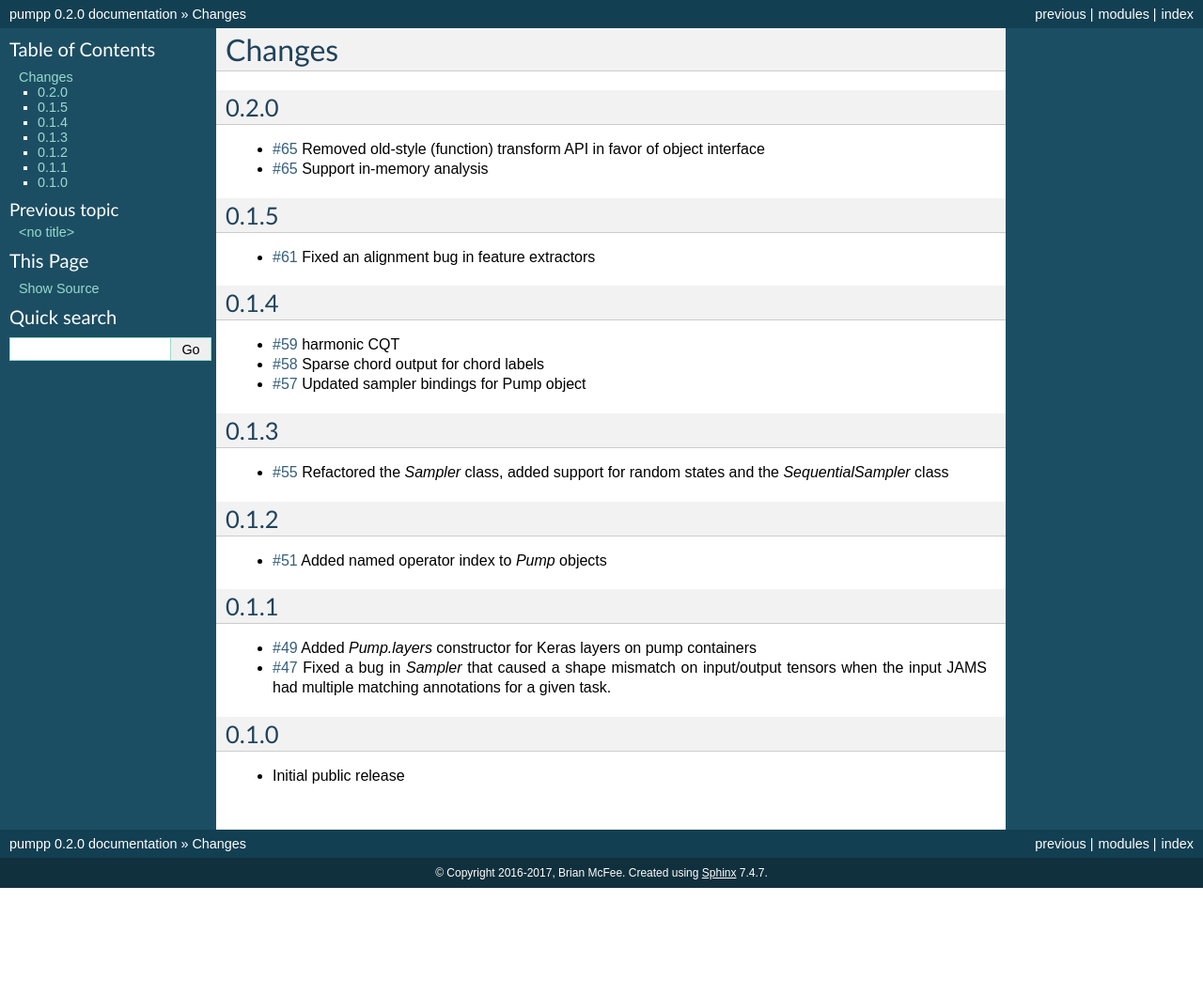
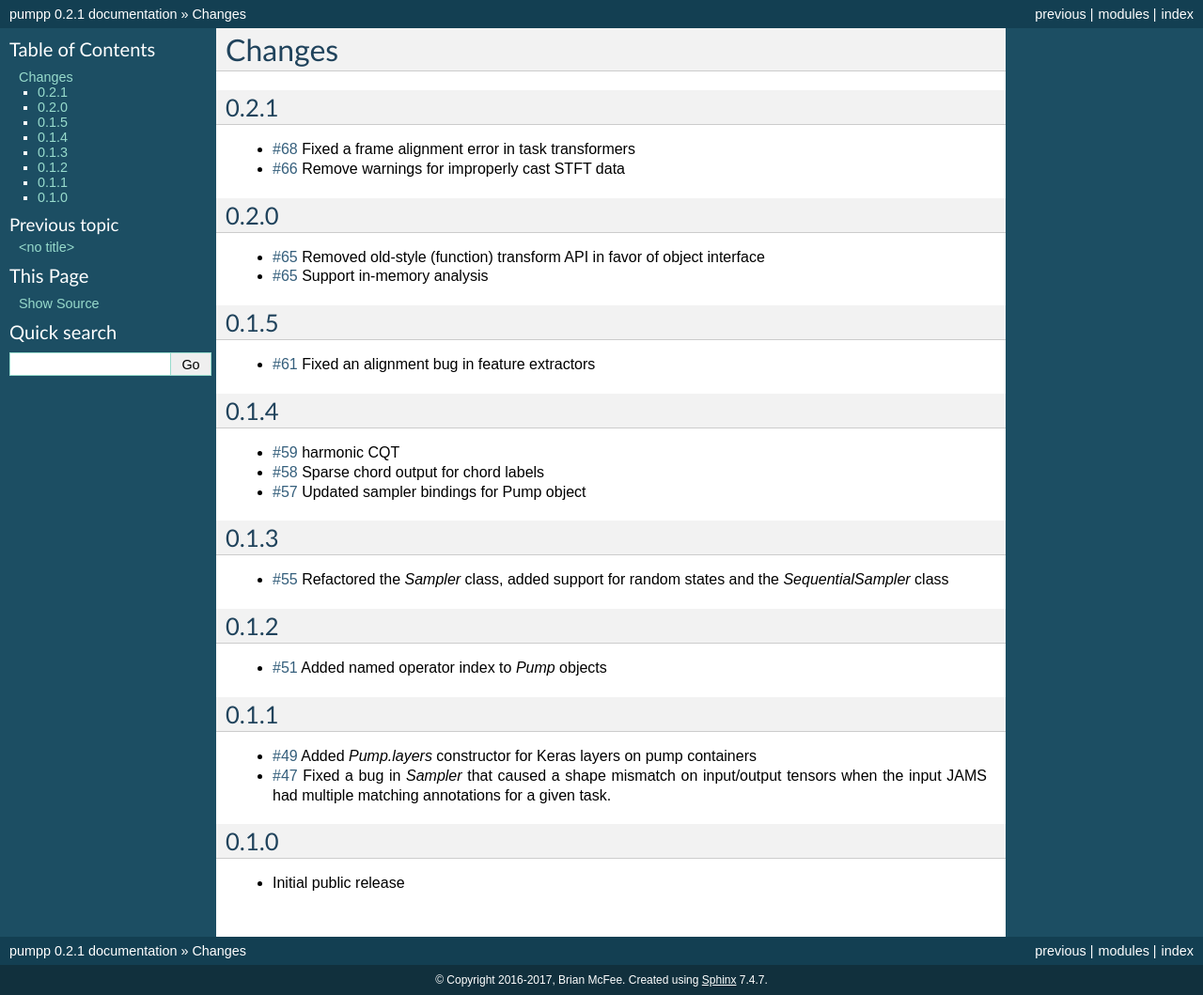
Before and after one commit to bmcfee/pumpp, a Sphinx documentation site: the page built from docs/changes.rst, in a window 1280 px wide. Shown: the whole page at 94% size. Built offline with Sphinx 7.4.7, drawn with Linux system fonts in a browser that asks for light colours; before the commit the page ends 945 px from its top, so only the background shows below that.

Commit message:
updated docs and versions

```diff
--- a/docs/changes.rst
+++ b/docs/changes.rst
@@ -1,5 +1,14 @@
 Changes
 -------
+
+0.2.1
+=====
+
+- `#68`_ Fixed a frame alignment error in task transformers
+- `#66`_ Remove warnings for improperly cast STFT data
+
+.. _#68: https://github.com/bmcfee/pumpp/pull/68
+.. _#66: https://github.com/bmcfee/pumpp/pull/66
 
 0.2.0
 =====
--- a/pumpp/version.py
+++ b/pumpp/version.py
@@ -3,4 +3,4 @@
 """Version info"""
 
 short_version = '0.2'
-version = '0.2.0'
+version = '0.2.1'
```
